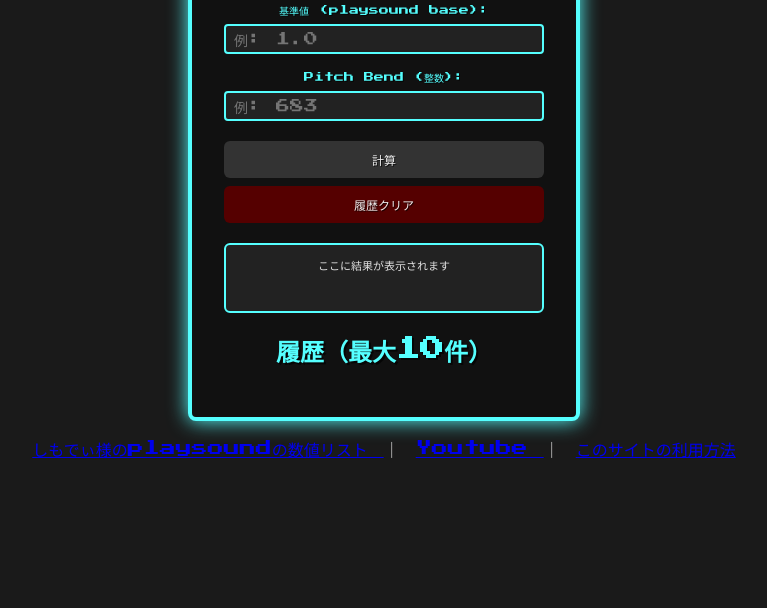
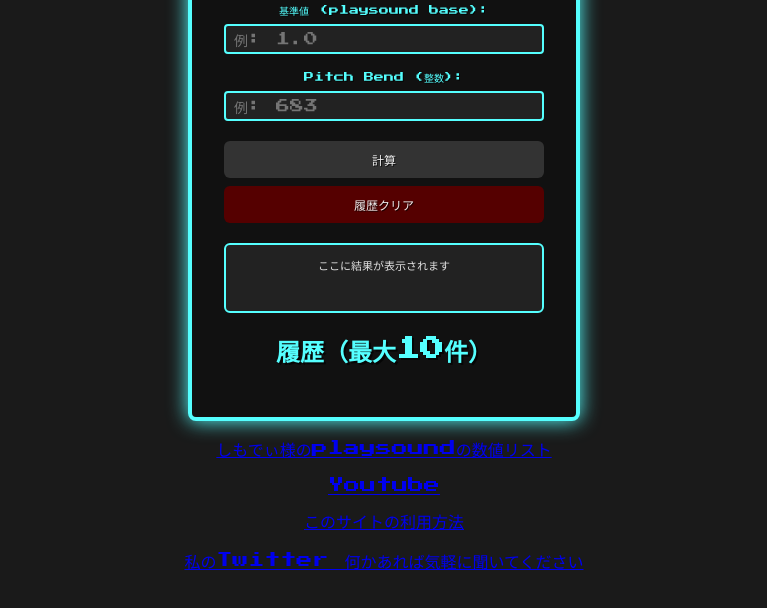
Before and after one commit to ioldtype/Minecraft-noteblock-playsound, a plain HTML site: page index.html in a window 1280 px wide. Shown: the part 212-820 px from the top of the page, without its empty margins (256-1023 px from the left). Drawn offline with Linux system fonts and the light colour scheme.

Commit message:
Update index.html

```diff
--- a/index.html
+++ b/index.html
@@ -26,18 +26,9 @@
   </div>
   <script src="script.js"></script>
 
-   <footer class="footer">
-    <p>
-      <a href="https://x.com/sssshimody/status/1442443902091505666" target="_blank">
-        しもでぃ様のplaysoundの数値リスト
-      </a>
-      ｜
-      <a href="https://www.youtube.com/@io_Minecraft_music" target="_blank">
-        Youtube
-      </a>
-      ｜
-      <a href="https://www.youtube.com/watch?v=gJOoDMFZcy4" target="_blank">
-        このサイトの利用方法
-    </p>
-  </footer>
-</body>
+<footer class="footer">
+  <p><a href="https://x.com/sssshimody/status/1442443902091505666" target="_blank">しもでぃ様のplaysoundの数値リスト</a></p>
+  <p><a href="https://www.youtube.com/@io_Minecraft_music" target="_blank">Youtube</a></p>
+  <p><a href="https://www.youtube.com/watch?v=gJOoDMFZcy4" target="_blank">このサイトの利用方法</a></p>
+  <p><a href="https://x.com/ionoteblock" target="_blank">私のTwitter 何かあれば気軽に聞いてください</a></p>
+</footer>
```
